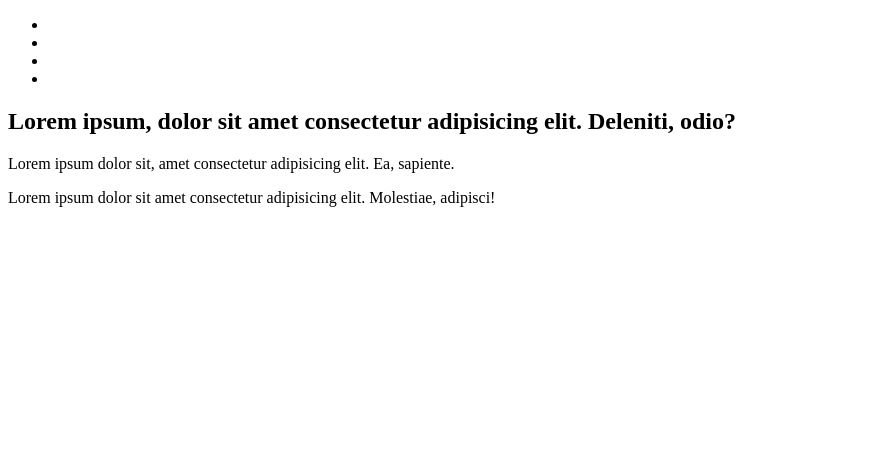
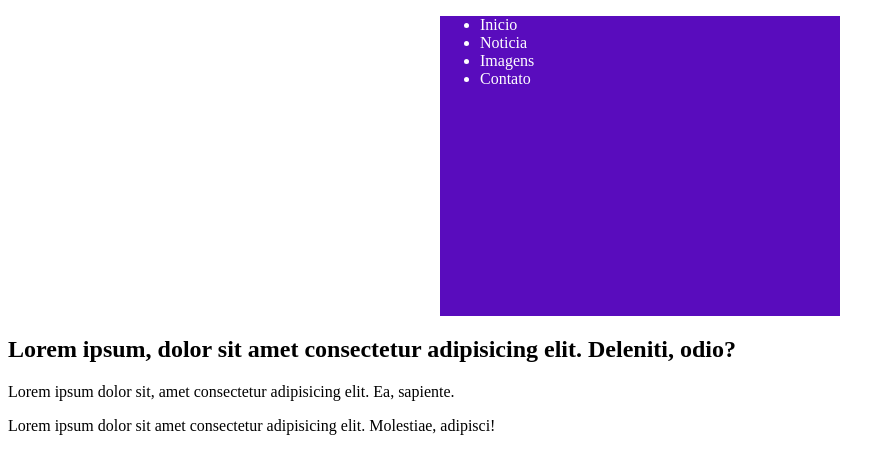
Before and after one commit to limatxr/projetop, a plain HTML site: page index.html in a window 1280 px wide. Shown: the whole page, without its empty margins (0-895 px from the left). Drawn offline with Linux system fonts and the light colour scheme.

Commit message:
Criação read-me e CSS

```diff
--- a/index.html
+++ b/index.html
@@ -4,15 +4,17 @@
     <meta charset="UTF-8">
     <meta name="viewport" content="width=device-width, initial-scale=1.0">
     <title>Document</title>
+<link rel="stylesheet" href="style.css">
+
 </head>
 <body>
     <header>
         <nav>
         <ul>
-            <li><a href=""></a></li>
-            <li><a href=""></a></li>
-            <li><a href=""></a></li>
-            <li><a href=""></a></li>
+            <li><a href=""></a>Inicio</li>
+            <li><a href=""></a>Noticia</li>
+            <li><a href=""></a>Imagens</li>
+            <li><a href=""></a>Contato</li>
         </ul>
         </nav>
     </header>
--- /dev/null
+++ b/style.css
@@ -0,0 +1,10 @@
+nav{
+    background-color: rgb(89, 12, 189);
+    height: 300px;
+    width: 400px;
+    margin-left: auto;
+    margin-right: auto;
+}
+li{
+    color: rgb(255, 255, 255);
+}
```
Also changed, not shown: 1 other file.
